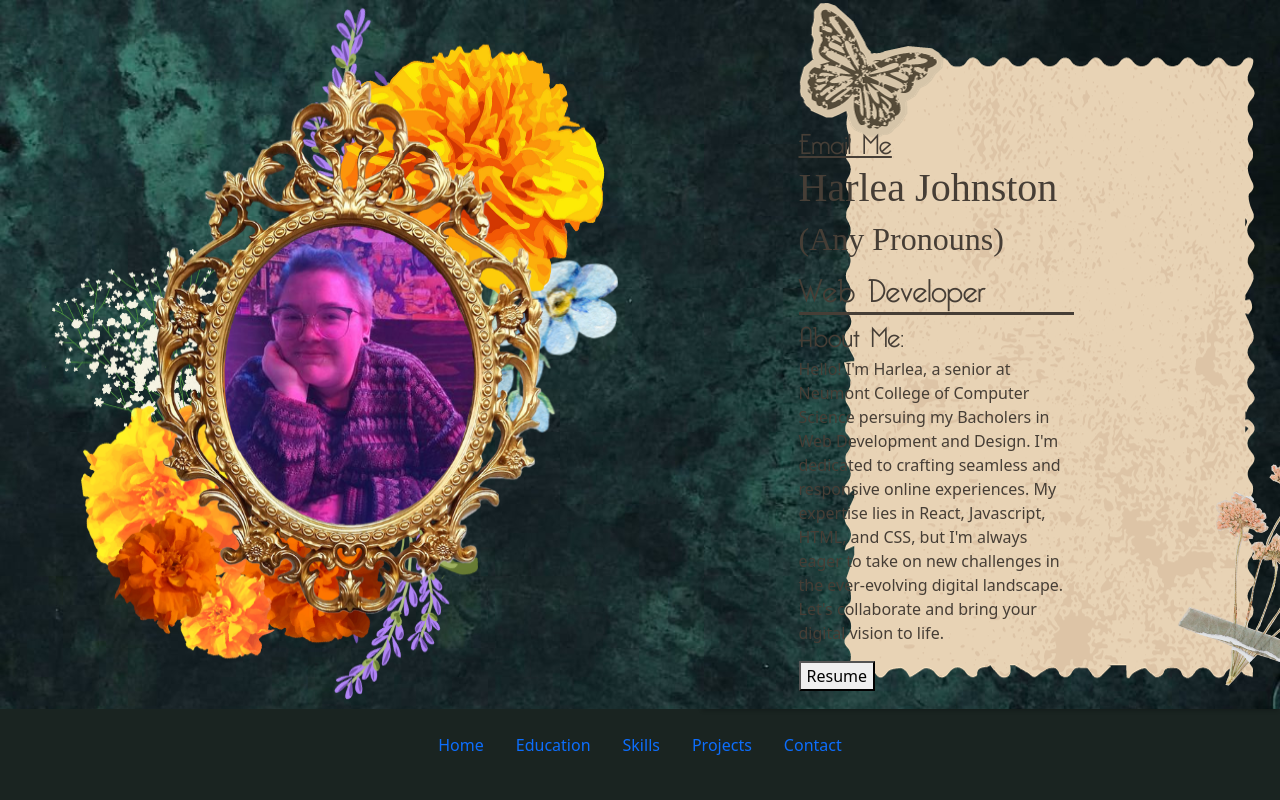
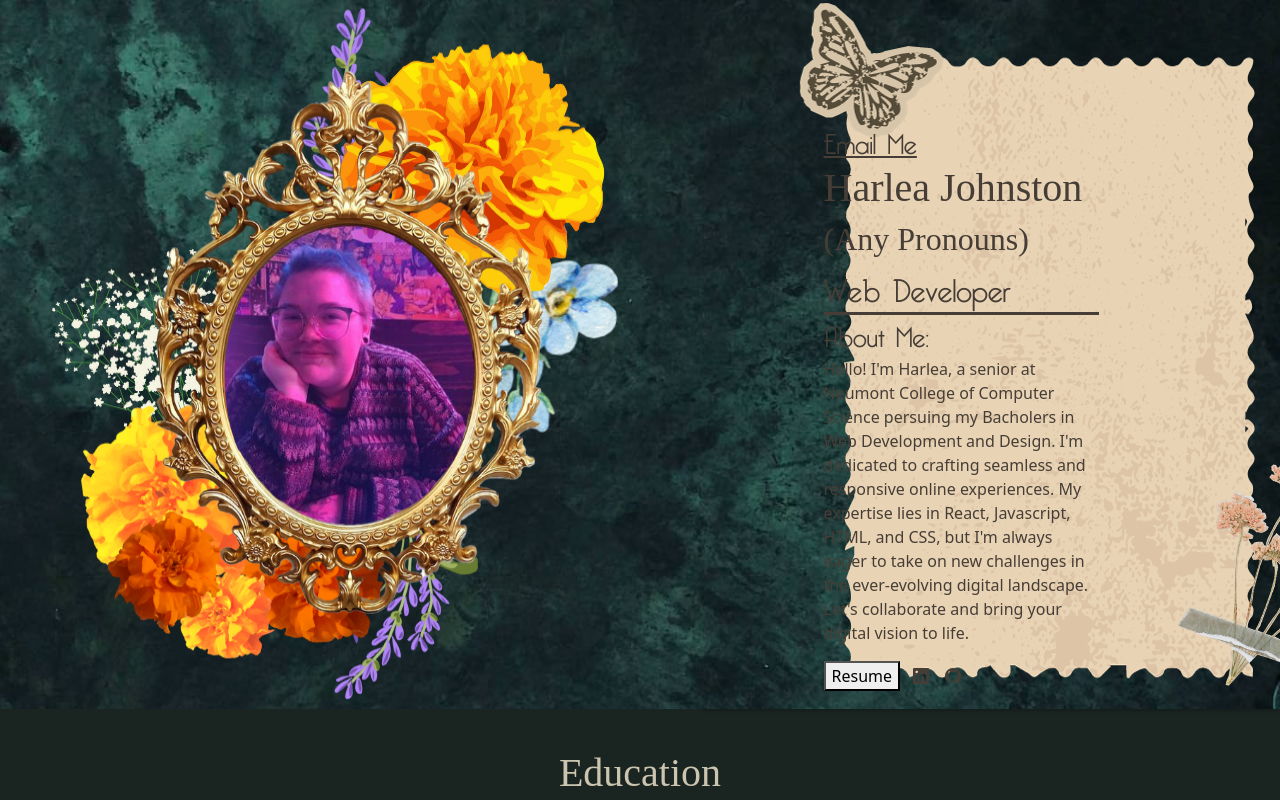
Before and after one commit to HarleaJohnston/Portfolio, a React (Create React App) app in the folder my-app/: page / in a window 1280 px wide. Shown: the top 800 px of the page. Built offline with nearby package versions, Linux system fonts and the light colour scheme; a web font is replaced by a local one.

Commit message:
Getting Rid and Adding
Getting rid of un-needed components and adding some icons

```diff
--- a/my-app/package.json
+++ b/my-app/package.json
@@ -3,10 +3,15 @@
   "version": "0.1.0",
   "private": true,
   "dependencies": {
+    "@fortawesome/fontawesome-svg-core": "^6.4.2",
+    "@fortawesome/free-solid-svg-icons": "^6.4.2",
+    "@fortawesome/react-fontawesome": "^0.2.0",
     "@testing-library/jest-dom": "^5.17.0",
     "@testing-library/react": "^13.4.0",
     "@testing-library/user-event": "^13.5.0",
     "bootstrap": "^5.3.2",
+    "bootstrap-icons": "^1.11.1",
+    "font-awesome": "^4.7.0",
     "react": "^18.2.0",
     "react-bootstrap": "^2.9.1",
     "react-dom": "^18.2.0",
--- a/my-app/src/App.css
+++ b/my-app/src/App.css
@@ -49,7 +49,7 @@
   display: flex;
   justify-content: center;
   margin-top: 120px;
-  margin-right: 140px ;
+  margin-right: 90px ;
   padding: 2px;
 }
 
@@ -116,25 +116,13 @@ justify-content: space-around;}
   justify-content: center;
 }
 
-.column{
+.row{
   display: flex;
-  flex-direction: column;
+  flex-direction: row;
 }
-
-.contactCenter{
-  display: flex;
-  justify-content: center;
-  flex-direction: column;
+.space{
+  margin: 0px 5px 0px 0px;
 }
-
-.contactBox{
-  display: flex;
-  background-color: #CBC4AE;
-  width:1000px;
-  border-radius: 15px;
-  padding: 20px;
-}
-
 
 /* Carousel Styling */
 
--- a/my-app/src/App.js
+++ b/my-app/src/App.js
@@ -1,13 +1,12 @@
 import './App.css';
 import 'bootstrap/dist/css/bootstrap.min.css'
 import 'bootstrap/dist/js/bootstrap.min.js'
+import 'bootstrap-icons/font/bootstrap-icons.css'
 import PageTop from './Pages/PageTop.js';
-import Nav from './Pages/Nav.js';
 import Education from './Pages/Education';
 import Skills from './Pages/Skills';
 import Collage from './Pages/Collage';
 import Projects from './Pages/Projects';
-import Contact from './Pages/Contact';
 import Footer from './Pages/Footer'
 
 function App() {
@@ -15,8 +14,6 @@ function App() {
   return (
     <div className="App">
       <PageTop/>
-
-      <Nav/>
 
       <Education/>
 
@@ -26,8 +23,6 @@ function App() {
 
       <Projects/>
 
-      <Contact/>
-
       <Footer/>
 
 
--- a/my-app/src/Pages/Contact.js
+++ /dev/null
@@ -1,35 +0,0 @@
-
-function Contact() {
-  const email = 'johnstonharlea@gmail.com';
-    return (
-      <div className="column" >
-          <div className="center">
-              <h2 className="titleFont">Contact</h2>
-          </div>
-        <div className="center">
-          <div className="contactCenter">
-            <div className="contactBox">
-              <div>
-                <h3 className="HF">Get In Touch!</h3>
-                <p>You can find me on...</p>
-                <ul>
-                  <ol>
-                    <a href={'https://www.linkedin.com/in/harlea-johnston-927722223'}>LinkedIn</a>
-                  </ol>
-                  <ol>
-                    <a href={'https://github.com/HarleaJohnston'}>GitHub</a>
-                  </ol>
-                  <ol>
-                    <a href={`mailto:${email}`}>Email</a>
-                  </ol>
-                </ul>
-              </div>
-            </div>
-          </div>
-        </div>
-      </div>
-
-    );
-  }
-
-  export default Contact;
--- a/my-app/src/Pages/Nav.js
+++ /dev/null
@@ -1,24 +0,0 @@
-
-function Nav() {
-
-    return (
-      <div>
-
-        <div className="navColor">
-          <header  class="d-flex justify-content-center py-3" >
-            <ul class="nav nav-pills">
-              <li class="nav-item"><a href="#" class="nav-link" aria-current="page">Home</a></li>
-              <li class="nav-item"><a href="#" class="nav-link">Education</a></li>
-              <li class="nav-item"><a href="#" class="nav-link">Skills</a></li>
-              <li class="nav-item"><a href="#" class="nav-link">Projects</a></li>
-              <li class="nav-item"><a href="#" class="nav-link">Contact</a></li>
-            </ul>
-          </header>
-        </div>
-
-      </div>
-
-    );
-  }
-
-  export default Nav;
--- a/my-app/src/Pages/PageTop.js
+++ b/my-app/src/Pages/PageTop.js
@@ -1,3 +1,4 @@
+
 
 function PageTop() {
   const email = 'johnstonharlea@gmail.com';
@@ -8,9 +9,11 @@ function PageTop() {
         <div className="introBox">
           <div className="introText">
             <ul>
-              <h3 className="HF2">
-                <a className="link" href= {`mailto:${email}`} target="_blank" rel="noopener noreferrer">Email Me</a>
-              </h3>
+              <div>
+                <h3 className="HF2">
+                  <a className="link" href= {`mailto:${email}`} target="_blank" rel="noopener noreferrer">Email Me</a>
+                </h3>
+              </div>
               <h1 className="HF">Harlea Johnston</h1>
               <h2 className="HF">(Any Pronouns)</h2>
               <h2 className="HF2">Web Developer</h2>
@@ -19,7 +22,15 @@ function PageTop() {
               <div className="aboutMeBox">
                 <p className="fontSize">Hello! I'm Harlea, a senior at Neumont College of Computer Science persuing my Bacholers in Web Development and Design. I'm dedicated to crafting seamless and responsive online experiences. My expertise lies in React, Javascript, HTML, and CSS, but I'm always eager to take on new challenges in the ever-evolving digital landscape. Let's collaborate and bring your digital vision to life.</p>
               </div>
-                <button>Resume</button>
+              <span>
+                <button className="space">Resume</button>
+                <a className="link" href={'https://www.linkedin.com/in/harlea-johnston-927722223'}>
+                  <i class="bi bi-linkedin m-2"></i>
+                </a>
+                <a className="link" href={'https://github.com/HarleaJohnston'}>
+                  <i class="bi bi-github m-2"></i>
+                </a>
+              </span>
             </ul>
           </div>
         </div>
```
Also changed, not shown: 1 other file (tests, documents, lock files or other folders).
